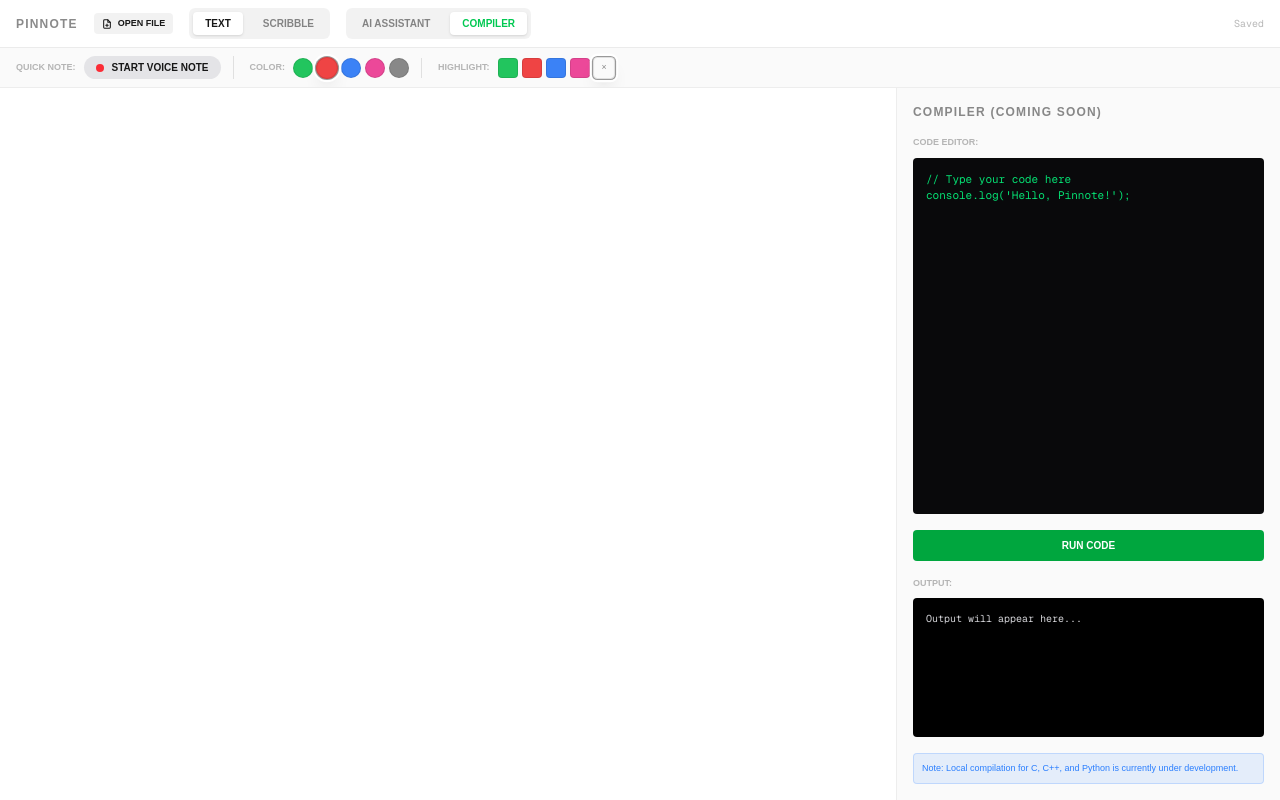
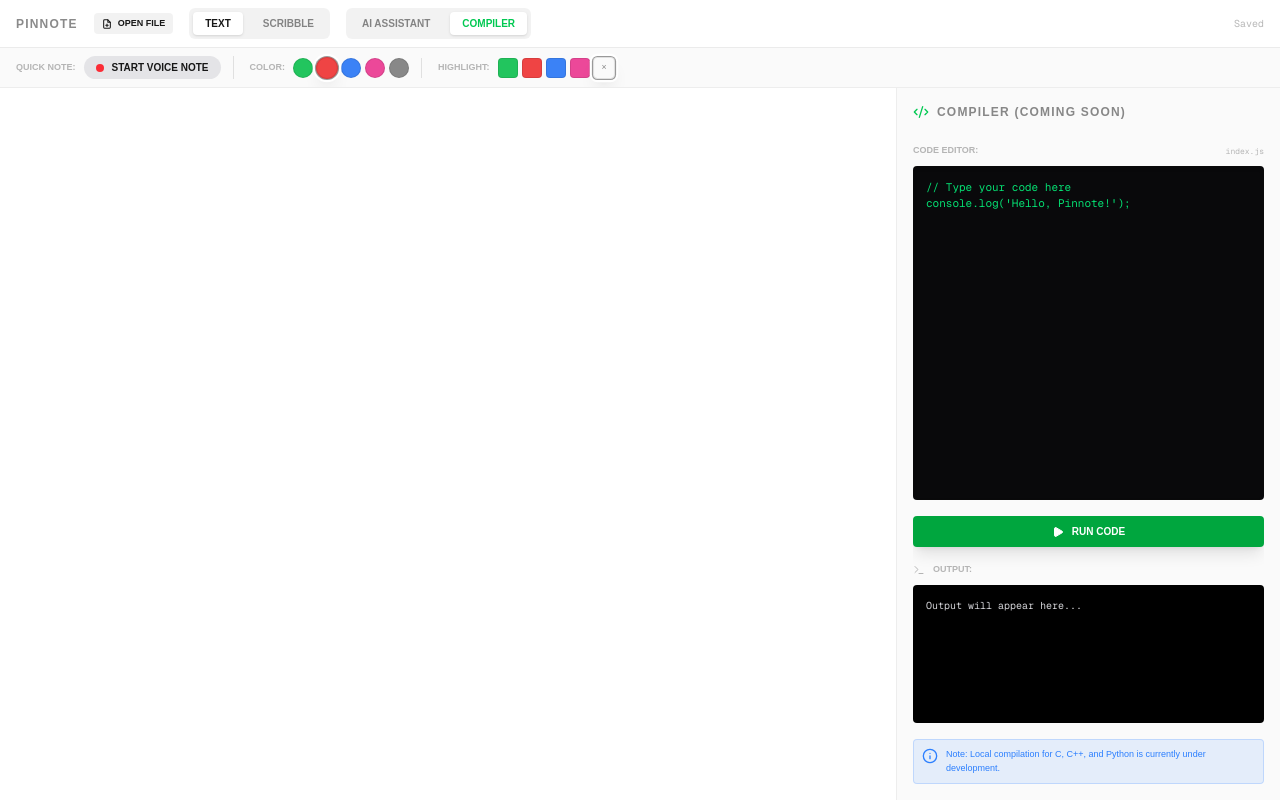
Before and after one commit to JJ2025-1/PINNOTE, a Next.js app: page / in a window 1280 px wide. Both pictures are taken after a click on the button "COMPILER". Built offline with nearby package versions, Linux system fonts and the light colour scheme.

Commit message:
feat: add icons and improve UI of Compiler

```diff
--- a/components/Compiler.tsx
+++ b/components/Compiler.tsx
@@ -1,6 +1,7 @@
 "use client";
 
 import { useState } from "react";
+import { Code2, Play, Terminal, Info, Loader2 } from "lucide-react";
 
 export default function Compiler() {
   const [code, setCode] = useState("// Type your code here\nconsole.log('Hello, Pinnote!');");
@@ -23,43 +24,56 @@ export default function Compiler() {
   };
 
   return (
-    <div className="flex flex-col h-full bg-zinc-50 dark:bg-zinc-900 border-l border-black/[.05] dark:border-white/[.05] w-96 p-4">
-      <h2 className="text-xs font-bold tracking-widest opacity-50 mb-4 uppercase">Compiler (Coming Soon)</h2>
+    <div className="flex flex-col h-full bg-zinc-50 dark:bg-zinc-900 border-l border-black/[.05] dark:border-white/[.05] w-96 p-4 shadow-2xl">
+      <div className="flex items-center gap-2 mb-6">
+        <Code2 className="w-4 h-4 text-green-500" />
+        <h2 className="text-xs font-bold tracking-widest opacity-50 uppercase">Compiler (Coming Soon)</h2>
+      </div>
 
       <div className="flex-1 flex flex-col gap-4 overflow-hidden">
         <div className="flex-1 flex flex-col gap-2">
-          <div className="text-[9px] font-bold opacity-30 uppercase">Code Editor:</div>
+          <div className="flex items-center justify-between">
+            <div className="text-[9px] font-bold opacity-30 uppercase">Code Editor:</div>
+            <span className="text-[8px] opacity-30 font-mono">index.js</span>
+          </div>
           <textarea
             value={code}
             onChange={(e) => setCode(e.target.value)}
-            className="flex-1 p-3 font-mono text-[11px] bg-zinc-950 text-green-400 rounded border border-black/[.05] dark:border-white/[.05] outline-none focus:ring-1 ring-green-500 transition-all resize-none"
+            className="flex-1 p-3 font-mono text-[11px] bg-zinc-950 text-green-400 rounded border border-black/[.05] dark:border-white/[.05] outline-none focus:ring-1 ring-green-500 transition-all resize-none shadow-inner"
           />
         </div>
 
         <button
           onClick={runCode}
           disabled={isCompiling}
-          className="px-3 py-2 text-[10px] font-bold bg-green-600 text-white rounded hover:bg-green-700 transition-all disabled:opacity-50 flex items-center justify-center gap-2"
+          className="px-3 py-2 text-[10px] font-bold bg-green-600 text-white rounded hover:bg-green-700 transition-all disabled:opacity-50 flex items-center justify-center gap-2 shadow-lg"
         >
           {isCompiling ? (
             <>
-              <div className="w-2 h-2 bg-white rounded-full animate-ping" />
+              <Loader2 className="w-3 h-3 animate-spin" />
               RUNNING...
             </>
           ) : (
-            "RUN CODE"
+            <>
+              <Play className="w-3 h-3 fill-current" />
+              RUN CODE
+            </>
           )}
         </button>
 
         <div className="h-40 flex flex-col gap-2">
-          <div className="text-[9px] font-bold opacity-30 uppercase">Output:</div>
-          <div className="flex-1 p-3 font-mono text-[10px] bg-black text-zinc-300 rounded border border-black/[.05] dark:border-white/[.05] overflow-y-auto whitespace-pre">
+          <div className="flex items-center gap-2">
+            <Terminal className="w-3 h-3 opacity-30" />
+            <div className="text-[9px] font-bold opacity-30 uppercase">Output:</div>
+          </div>
+          <div className="flex-1 p-3 font-mono text-[10px] bg-black text-zinc-300 rounded border border-black/[.05] dark:border-white/[.05] overflow-y-auto whitespace-pre shadow-inner">
             {output || "Output will appear here..."}
           </div>
         </div>
       </div>
 
-      <div className="mt-4 p-2 bg-blue-500/10 rounded border border-blue-500/20">
+      <div className="mt-4 p-2 bg-blue-500/10 rounded border border-blue-500/20 flex gap-2">
+        <Info className="w-4 h-4 text-blue-500 shrink-0" />
         <p className="text-[9px] text-blue-500 font-medium">
           Note: Local compilation for C, C++, and Python is currently under development.
         </p>
```
